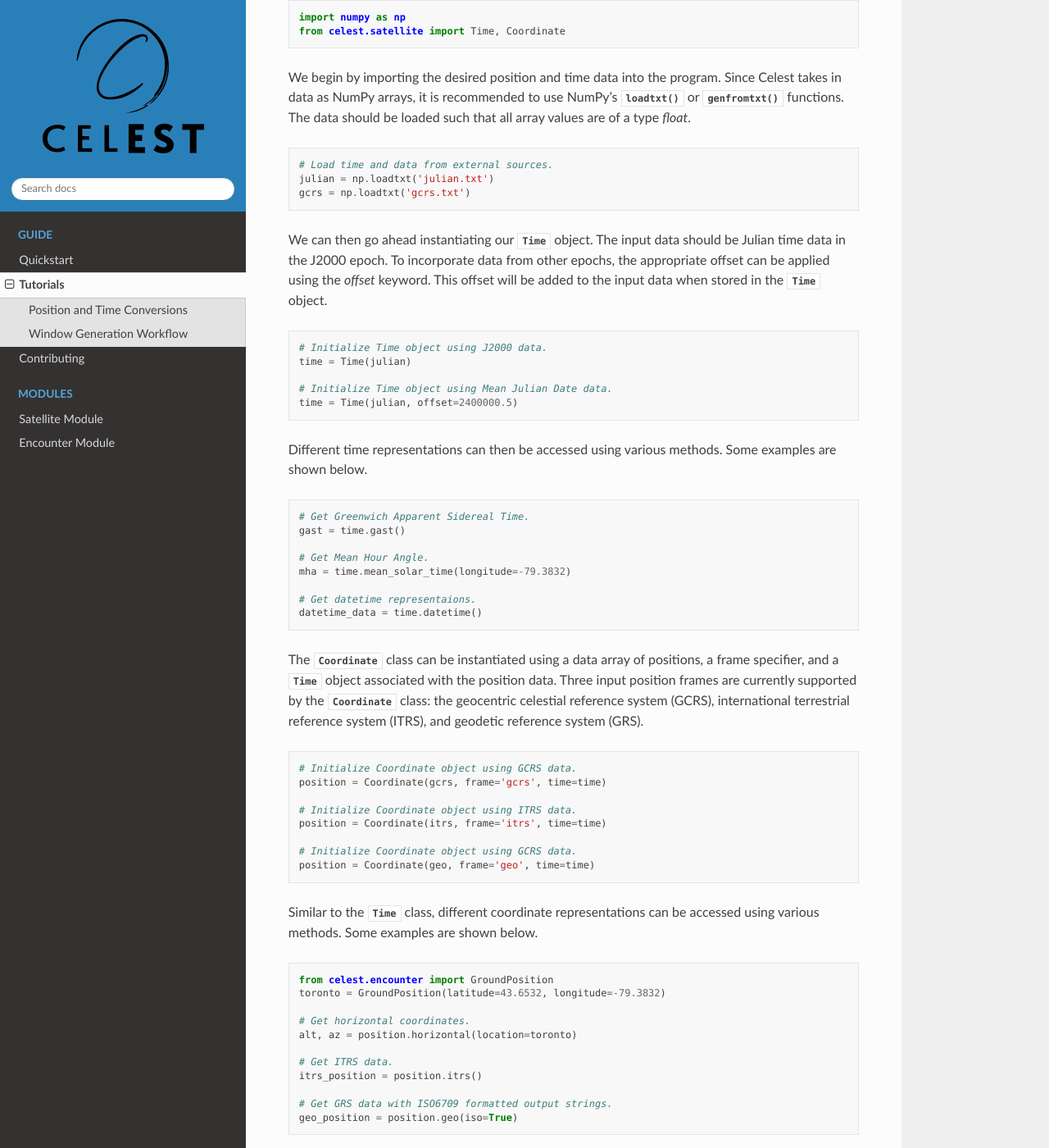
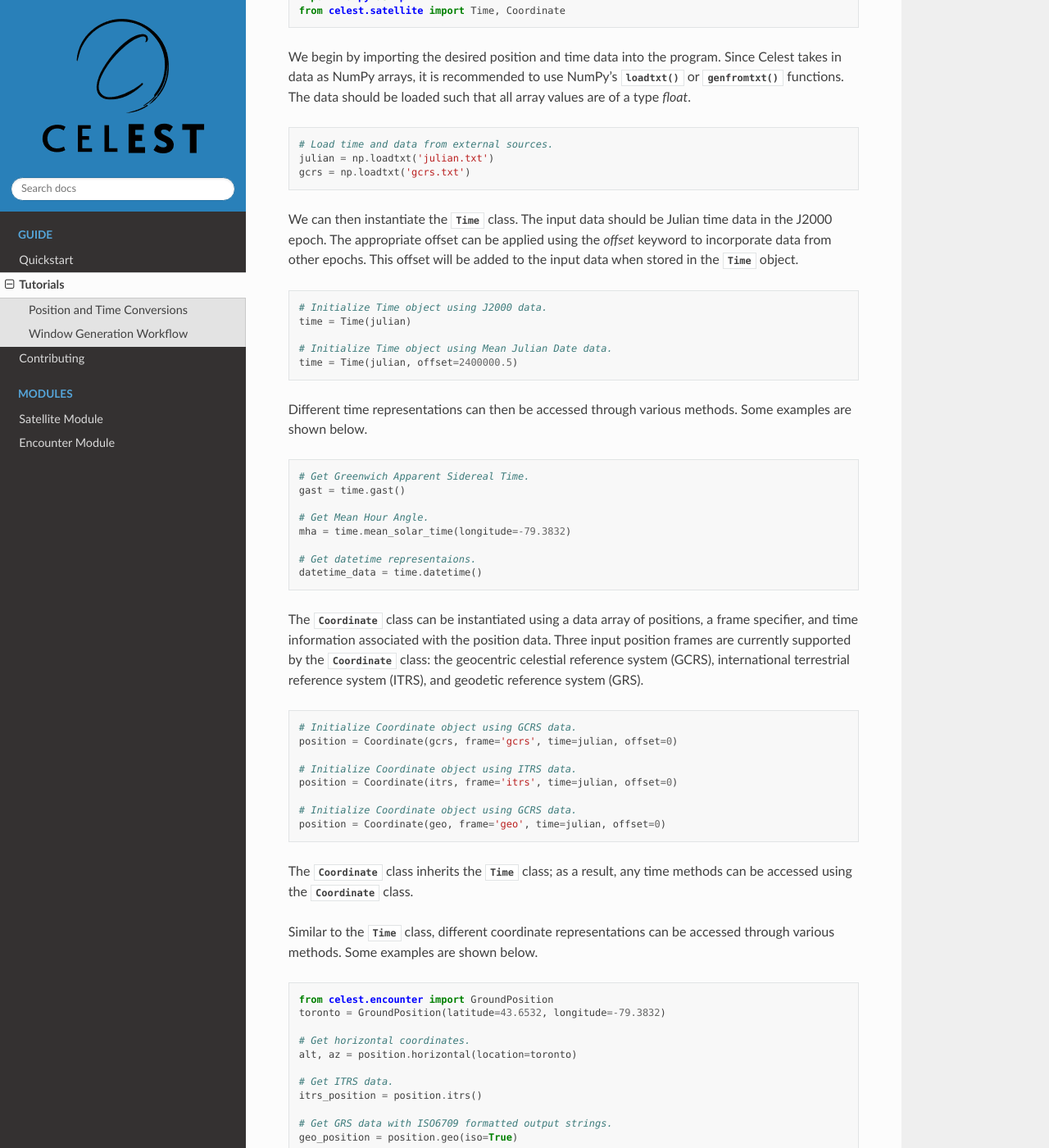
Before and after one commit to JaiWillems/celest, a Sphinx documentation site: the page built from docs/source/guide/tutorials.rst, in a window 1280 px wide and 1400 px high, scrolled down 338 px. Shown: the whole window at 82% size. Built offline with Sphinx 7.4.7 and the Read the Docs theme 2.0.0, drawn with Linux system fonts in a browser that asks for light colours; some of the changed text lies outside the part shown.

Commit message:
DOC: Update sphinx documentation source.

```diff
--- a/docs/source/guide/tutorials.rst
+++ b/docs/source/guide/tutorials.rst
@@ -26,9 +26,9 @@ loaded such that all array values are of a type `float`.
    julian = np.loadtxt('julian.txt')
    gcrs = np.loadtxt('gcrs.txt')
 
-We can then go ahead instantiating our :class:`Time` object. The input data
-should be Julian time data in the J2000 epoch. To incorporate data from other
-epochs, the appropriate offset can be applied using the `offset` keyword. This
+We can then instantiate the :class:`Time` class. The input data
+should be Julian time data in the J2000 epoch. The appropriate offset can be
+applied using the `offset` keyword to incorporate data from other epochs. This
 offset will be added to the input data when stored in the :class:`Time` object.
 
 .. code-block::
@@ -39,8 +39,8 @@ offset will be added to the input data when stored in the :class:`Time` object.
    # Initialize Time object using Mean Julian Date data.
    time = Time(julian, offset=2400000.5)
 
-Different time representations can then be accessed using various methods. Some
-examples are shown below.
+Different time representations can then be accessed through various methods.
+Some examples are shown below.
 
 .. code-block::
 
@@ -54,7 +54,7 @@ examples are shown below.
    datetime_data = time.datetime()
 
 The :class:`Coordinate` class can be instantiated using a data array of
-positions, a frame specifier, and a :class:`Time` object associated with the
+positions, a frame specifier, and time information associated with the
 position data. Three input position frames are currently supported by the
 :class:`Coordinate` class: the geocentric celestial reference system (GCRS),
 international terrestrial reference system (ITRS), and geodetic reference
@@ -63,16 +63,19 @@ system (GRS).
 .. code-block::
 
    # Initialize Coordinate object using GCRS data.
-   position = Coordinate(gcrs, frame='gcrs', time=time)
+   position = Coordinate(gcrs, frame='gcrs', time=julian, offset=0)
 
    # Initialize Coordinate object using ITRS data.
-   position = Coordinate(itrs, frame='itrs', time=time)
+   position = Coordinate(itrs, frame='itrs', time=julian, offset=0)
 
    # Initialize Coordinate object using GCRS data.
-   position = Coordinate(geo, frame='geo', time=time)
+   position = Coordinate(geo, frame='geo', time=julian, offset=0)
+
+The :class:`Coordinate` class inherits the :class:`Time` class; as a result,
+any time methods can be accessed using the :class:`Coordinate` class.
 
 Similar to the :class:`Time` class, different coordinate representations can be
-accessed using various methods. Some examples are shown below.
+accessed through various methods. Some examples are shown below.
 
 .. code-block::
 
@@ -116,11 +119,9 @@ not sufficient information to generate the desired windows.
    gcrs = np.loadtxt('gcrs.txt')
 
    # Initialize satellite representation.
-   time = Time(julian, offset=0)
-   position = Coordinate(gcrs, frame='gcrs', time=time)
-   satellite = Satellite(position=position)
+   satellite = Satellite(position=gcrs, frame='gcrs', time=julian, offset=0)
 
-Next, we specify the ground locations that we wish to generate windows for. To
+Next, we specify the ground locations for which we wish to generate windows. To
 accomplish this, we define a :class:`GroundPosition` object for each location
 we wish to encounter. If various encounter types for one location are desired,
 only one :class:`GroundPosition` object is required.
@@ -149,11 +150,14 @@ satellite's nadir to the ground location. Transmission encounters use the
 altitude angle of the satellite as measured in increasing degrees above the
 horizon (as seen from the ground location).
 
+The lighting conditions can also be set. For example, to image only in the
+daylight, we can set `lighting=1`.
+
 .. code-block::
 
    # Generate ground location windows.
-   toronto_IMG_windows = windows.generate(satellite=satellite, location=toronto, enc="image", ang=30)
-   toronto_GL_windows = windows.generate(satellite=satellite, location=toronto, enc="data link", ang=10)
+   toronto_IMG_windows = windows.generate(satellite=satellite, location=toronto, enc="image", ang=30, lighting=1)
+   toronto_GL_windows = windows.generate(satellite=satellite, location=toronto, enc="data link", ang=10, lighting=0)
 
    # Save satellite encounter windows.
    toronto_IMG_windows.save(fname="toronto_IMG_windows.csv", delimiter=",")
```
Also changed, not shown: other parts of docs/source/guide/tutorials.rst (+7 -7 lines), docs/source/guide/quickstart.rst (+8 -10 lines), docs/source/index.rst (+12 -14 lines), docs/source/modules/encounter.rst (+14 -15 lines), docs/source/modules/satellite.rst (+14 -15 lines).
